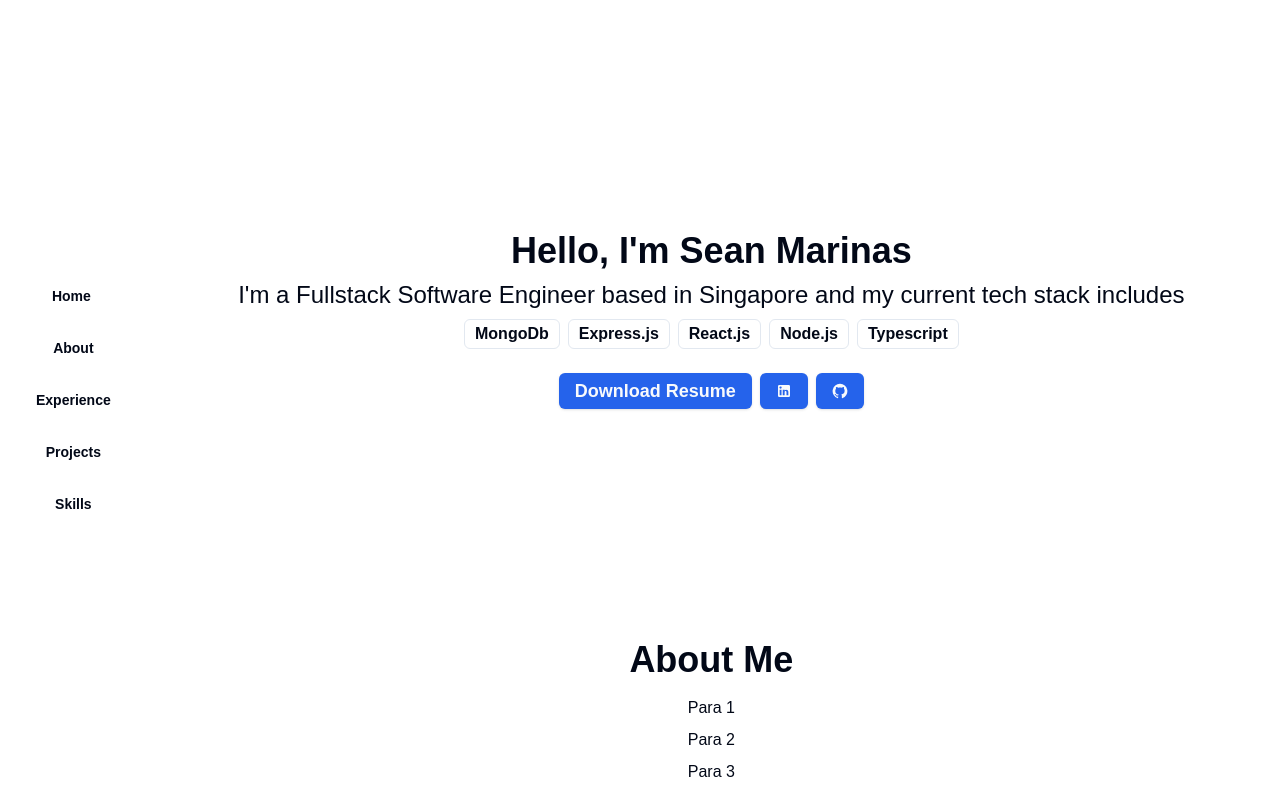
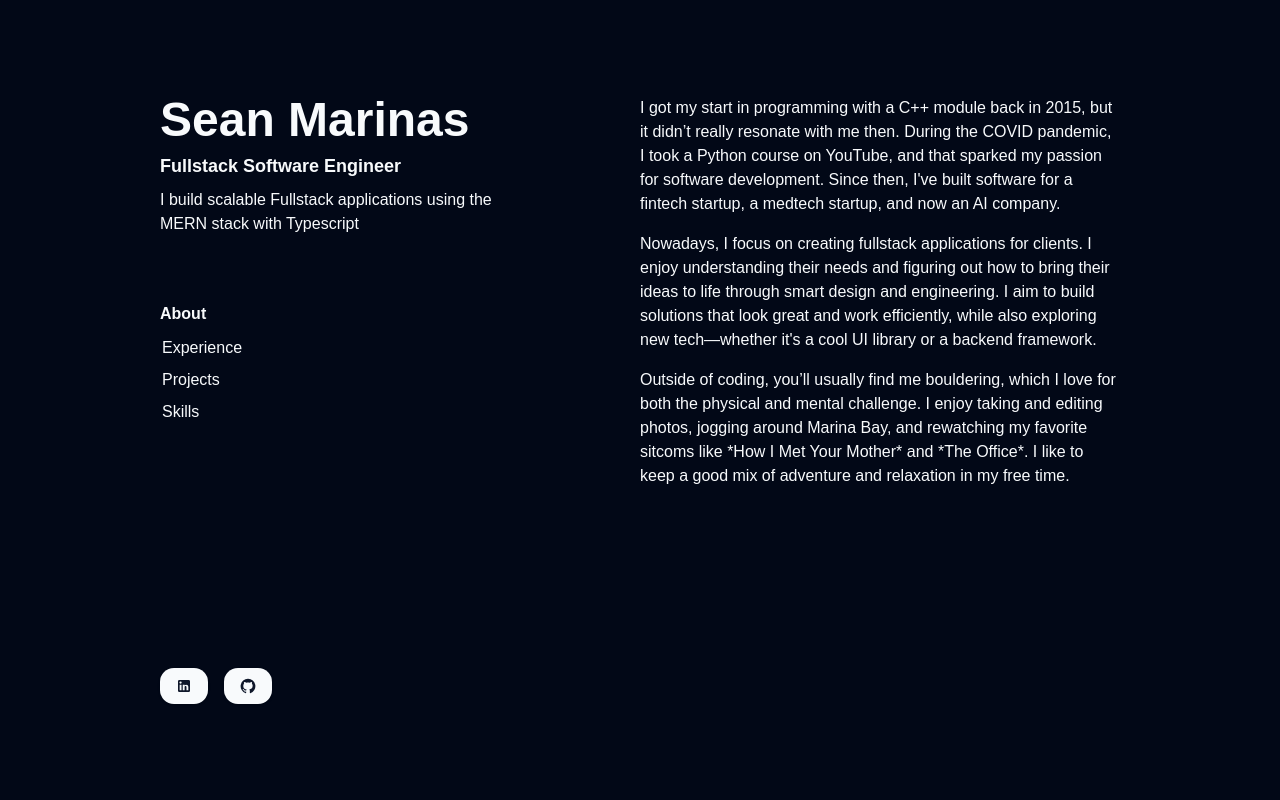
Before and after one commit to seanmarinass/sean-portfolio-v2, a Next.js app: page / in a window 1280 px wide. Built offline with nearby package versions, Linux system fonts and the light colour scheme.

Commit message:
refactored layout and added in about page

```diff
--- a/app/globals.css
+++ b/app/globals.css
@@ -20,7 +20,7 @@ body {
     --card-foreground: 222.2 84% 4.9%;
     --popover: 0 0% 100%;
     --popover-foreground: 222.2 84% 4.9%;
-    --primary: 221.2 83.2% 53.3%;
+    --primary: 222.2 47.4% 11.2%;
     --primary-foreground: 210 40% 98%;
     --secondary: 210 40% 96.1%;
     --secondary-foreground: 222.2 47.4% 11.2%;
@@ -32,8 +32,8 @@ body {
     --destructive-foreground: 210 40% 98%;
     --border: 214.3 31.8% 91.4%;
     --input: 214.3 31.8% 91.4%;
-    --ring: 221.2 83.2% 53.3%;
-    --radius: 0.5rem;
+    --ring: 222.2 84% 4.9%;
+    --radius: 1rem;
     --chart-1: 12 76% 61%;
     --chart-2: 173 58% 39%;
     --chart-3: 197 37% 24%;
@@ -48,7 +48,7 @@ body {
     --card-foreground: 210 40% 98%;
     --popover: 222.2 84% 4.9%;
     --popover-foreground: 210 40% 98%;
-    --primary: 217.2 91.2% 59.8%;
+    --primary: 210 40% 98%;
     --primary-foreground: 222.2 47.4% 11.2%;
     --secondary: 217.2 32.6% 17.5%;
     --secondary-foreground: 210 40% 98%;
@@ -60,7 +60,7 @@ body {
     --destructive-foreground: 210 40% 98%;
     --border: 217.2 32.6% 17.5%;
     --input: 217.2 32.6% 17.5%;
-    --ring: 224.3 76.3% 48%;
+    --ring: 212.7 26.8% 83.9;
     --chart-1: 220 70% 50%;
     --chart-2: 160 60% 45%;
     --chart-3: 30 80% 55%;
--- a/app/layout.tsx
+++ b/app/layout.tsx
@@ -2,6 +2,11 @@ import type { Metadata } from "next";
 import localFont from "next/font/local";
 import "./globals.css";
 import Navbar from "@/components/ui/Navbar";
+import IntroSection from "@/sections/IntroSection";
+import Link from "next/link";
+import { GITHUB_URL, LINKED_IN_URL } from "@/lib/social-media-links";
+import { Button } from "@/components/ui/button";
+import SocialMediaRow from "@/components/ui/SocialMediaRow";
 
 const geistSans = localFont({
   src: "./fonts/GeistVF.woff",
@@ -26,9 +31,16 @@ export default function RootLayout({
 }>) {
   return (
     <html lang="en" className="h-full">
-      <body className={`flex h-full antialiased`}>
-        <Navbar />
-        {children}
+      <body className="dark antialiased flex py-[6rem] px-[10rem] h-full justify-center w-full">
+        <div className="flex flex-col gap-[4rem] w-[50%] max-w-[40rem]">
+          <IntroSection />
+          <Navbar />
+
+          <div className="flex-grow" />
+          <SocialMediaRow />
+        </div>
+
+        <div className="w-[50%] max-w-[40rem]">{children}</div>
       </body>
     </html>
   );
--- a/app/page.tsx
+++ b/app/page.tsx
@@ -1,11 +1,8 @@
-import Image from "next/image";
 import AboutSection from "@/sections/AboutSection";
-import HomeSection from "@/sections/HomeSection";
 
 export default function Home() {
   return (
-    <div className="flex flex-col gap-[1rem] p-[1rem] h-full w-full">
-      <HomeSection />
+    <div className="flex flex-col gap-[1rem]  h-full">
       <AboutSection />
     </div>
   );
--- a/components/ui/Navbar.tsx
+++ b/components/ui/Navbar.tsx
@@ -11,40 +11,42 @@ import {
 import Link from "next/link";
 import { useNavbarStore } from "@/stores/navbar.store";
 import clsx from "clsx";
+import { Button } from "./button";
+import { motion } from "framer-motion";
 
 export default function Navbar() {
   const activeSection = useNavbarStore((state) => state.activeSection);
   const handleMenuItemClick = useNavbarStore((state) => state.setActiveSection);
 
   return (
-    <nav className="h-full p-[1rem]">
-      <NavigationMenu className="h-full" orientation="vertical">
-        <NavigationMenuList className="h-full flex flex-col h-full gap-[1rem]">
+    <nav>
+      <NavigationMenu orientation="vertical">
+        <NavigationMenuList className="flex flex-col gap-[0.5rem]">
           {NAVBAR_LINKS.map((link, index) => {
             const { path, label } = link;
             const isActive = activeSection === path;
-            console.log(
-              `Active: ${activeSection} Path: ${path} isActive: ${isActive}`
-            );
 
             return (
-              <NavigationMenuItem key={index}>
-                <Link
-                  href="/"
-                  onClick={() => {
-                    handleMenuItemClick(path);
-                  }}
-                >
-                  <NavigationMenuLink
-                    className={clsx(
-                      navigationMenuTriggerStyle(),
-                      "w-full font-semibold",
-                      { "bg-accent": isActive }
-                    )}
+              <NavigationMenuItem key={index} className="w-full">
+                <NavigationMenuLink>
+                  <motion.button
+                    className={clsx("text-base", {
+                      "text-lg p-[0.5rem] font-bold": isActive,
+                    })}
+                    onClick={() => {
+                      handleMenuItemClick(path);
+                    }}
+                    whileHover={{
+                      padding: "0.5rem",
+                      fontWeight: "bold",
+                      fontSize: "1.125rem",
+                      transition: { duration: 0.2 },
+                    }}
+                    initial={{ padding: "0rem", fontSize: "1rem" }}
                   >
                     {label}
-                  </NavigationMenuLink>
-                </Link>
+                  </motion.button>
+                </NavigationMenuLink>
               </NavigationMenuItem>
             );
           })}
--- /dev/null
+++ b/components/ui/SocialMediaRow.tsx
@@ -0,0 +1,23 @@
+import { GITHUB_URL, LINKED_IN_URL } from "@/lib/social-media-links";
+import Link from "next/link";
+import { Button } from "./button";
+import LinkedInIcon from "@mui/icons-material/LinkedIn";
+import GitHubIcon from "@mui/icons-material/GitHub";
+
+export default function SocialMediaRow() {
+  return (
+    <nav className="flex gap-[1rem]">
+      <Link href={LINKED_IN_URL}>
+        <Button>
+          <LinkedInIcon />
+        </Button>
+      </Link>
+
+      <Link href={GITHUB_URL}>
+        <Button>
+          <GitHubIcon />
+        </Button>
+      </Link>
+    </nav>
+  );
+}
--- /dev/null
+++ b/components/ui/separator.tsx
@@ -0,0 +1,31 @@
+"use client"
+
+import * as React from "react"
+import * as SeparatorPrimitive from "@radix-ui/react-separator"
+
+import { cn } from "@/lib/utils"
+
+const Separator = React.forwardRef<
+  React.ElementRef<typeof SeparatorPrimitive.Root>,
+  React.ComponentPropsWithoutRef<typeof SeparatorPrimitive.Root>
+>(
+  (
+    { className, orientation = "horizontal", decorative = true, ...props },
+    ref
+  ) => (
+    <SeparatorPrimitive.Root
+      ref={ref}
+      decorative={decorative}
+      orientation={orientation}
+      className={cn(
+        "shrink-0 bg-border",
+        orientation === "horizontal" ? "h-[1px] w-full" : "h-full w-[1px]",
+        className
+      )}
+      {...props}
+    />
+  )
+)
+Separator.displayName = SeparatorPrimitive.Root.displayName
+
+export { Separator }
--- a/lib/constants/navbar.constants.ts
+++ b/lib/constants/navbar.constants.ts
@@ -1,5 +1,4 @@
 export enum NavbarPath {
-  HOME = "#home",
   ABOUT = "#about",
   EXPERIENCE = "#experience",
   PROJECTS = "#projects",
@@ -12,10 +11,6 @@ export interface NavbarLink {
 }
 
 export const NAVBAR_LINKS: NavbarLink[] = [
-  {
-    label: "Home",
-    path: NavbarPath.HOME,
-  },
   {
     label: "About",
     path: NavbarPath.ABOUT,
--- a/package.json
+++ b/package.json
@@ -15,9 +15,11 @@
     "@mui/material": "^6.1.4",
     "@radix-ui/react-icons": "^1.3.0",
     "@radix-ui/react-navigation-menu": "^1.2.1",
+    "@radix-ui/react-separator": "^1.1.0",
     "@radix-ui/react-slot": "^1.1.0",
     "class-variance-authority": "^0.7.0",
     "clsx": "^2.1.1",
+    "framer-motion": "^11.11.9",
     "lucide-react": "^0.453.0",
     "next": "14.2.15",
     "react": "^18",
--- a/sections/AboutSection.tsx
+++ b/sections/AboutSection.tsx
@@ -1,12 +1,30 @@
 export default function AboutSection() {
   return (
-    <section className="flex flex-col gap-[1rem] justify-center items-center align-middle text-center">
-      <h1 className="text-4xl font-semibold">About Me</h1>
+    <section className="flex flex-col gap-[1rem]">
+      <div className="flex flex-col gap-[1rem]">
+        <p>
+          I got my start in programming with a C++ module back in 2015, but it
+          didn’t really resonate with me then. During the COVID pandemic, I took
+          a Python course on YouTube, and that sparked my passion for software
+          development. Since then, I've built software for a fintech startup, a
+          medtech startup, and now an AI company.
+        </p>
 
-      <div className="flex flex-col gap-[0.5rem]">
-        <p>Para 1</p>
-        <p>Para 2</p>
-        <p>Para 3</p>
+        <p>
+          Nowadays, I focus on creating fullstack applications for clients. I
+          enjoy understanding their needs and figuring out how to bring their
+          ideas to life through smart design and engineering. I aim to build
+          solutions that look great and work efficiently, while also exploring
+          new tech—whether it's a cool UI library or a backend framework.
+        </p>
+
+        <p>
+          Outside of coding, you’ll usually find me bouldering, which I love for
+          both the physical and mental challenge. I enjoy taking and editing
+          photos, jogging around Marina Bay, and rewatching my favorite sitcoms
+          like *How I Met Your Mother* and *The Office*. I like to keep a good
+          mix of adventure and relaxation in my free time.
+        </p>
       </div>
     </section>
   );
--- a/sections/HomeSection.tsx
+++ /dev/null
@@ -1,52 +0,0 @@
-import { Badge } from "@/components/ui/badge";
-import { Button } from "@/components/ui/button";
-import LinkedInIcon from "@mui/icons-material/LinkedIn";
-import GitHubIcon from "@mui/icons-material/GitHub";
-import Link from "next/link";
-import { GITHUB_URL, LINKED_IN_URL } from "@/lib/social-media-links";
-
-export default function HomeSection() {
-  return (
-    <section className="flex flex-col text-2xl h-full w-full p-[1rem] justify-center items-center align-middle gap-[0.5rem]">
-      <h1 className="text-4xl font-bold">Hello, I'm Sean Marinas</h1>
-
-      <h2 className="text-center">
-        I'm a Fullstack Software Engineer based in Singapore and my current tech
-        stack includes
-      </h2>
-
-      <div className="flex gap-[0.5rem]">
-        <Badge variant="outline" className="text-base">
-          MongoDb
-        </Badge>
-        <Badge variant="outline" className="text-base">
-          Express.js
-        </Badge>
-        <Badge variant="outline" className="text-base">
-          React.js
-        </Badge>
-        <Badge variant="outline" className="text-base">
-          Node.js
-        </Badge>
-        <Badge variant="outline" className="text-base">
-          Typescript
-        </Badge>
-      </div>
-
-      <div className="mt-[1rem] flex gap-[0.5rem] justify-center items-center align-middle">
-        <Button className="text-lg font-semibold">Download Resume</Button>
-        <Link href={LINKED_IN_URL}>
-          <Button>
-            <LinkedInIcon fontSize="inherit" />
-          </Button>
-        </Link>
-
-        <Link href={GITHUB_URL}>
-          <Button>
-            <GitHubIcon fontSize="inherit" />
-          </Button>
-        </Link>
-      </div>
-    </section>
-  );
-}
--- /dev/null
+++ b/sections/IntroSection.tsx
@@ -0,0 +1,12 @@
+export default function IntroSection() {
+  return (
+    <section className="flex flex-col gap-[0.5rem] w-[75%]">
+      <h1 className="text-5xl font-bold">Sean Marinas</h1>
+      <h2 className="text-lg font-bold">Fullstack Software Engineer</h2>
+      <p className="">
+        I build scalable Fullstack applications using the MERN stack with
+        Typescript
+      </p>
+    </section>
+  );
+}
--- a/stores/navbar.store.ts
+++ b/stores/navbar.store.ts
@@ -9,6 +9,6 @@ interface NavbarState {
 }
 
 export const useNavbarStore = create<NavbarState>((set) => ({
-  activeSection: NavbarPath.HOME,
+  activeSection: NavbarPath.ABOUT,
   setActiveSection: (section: string) => set({ activeSection: section }),
 }));
```
Also changed, not shown: 1 other file (tests, documents, lock files or other folders).
